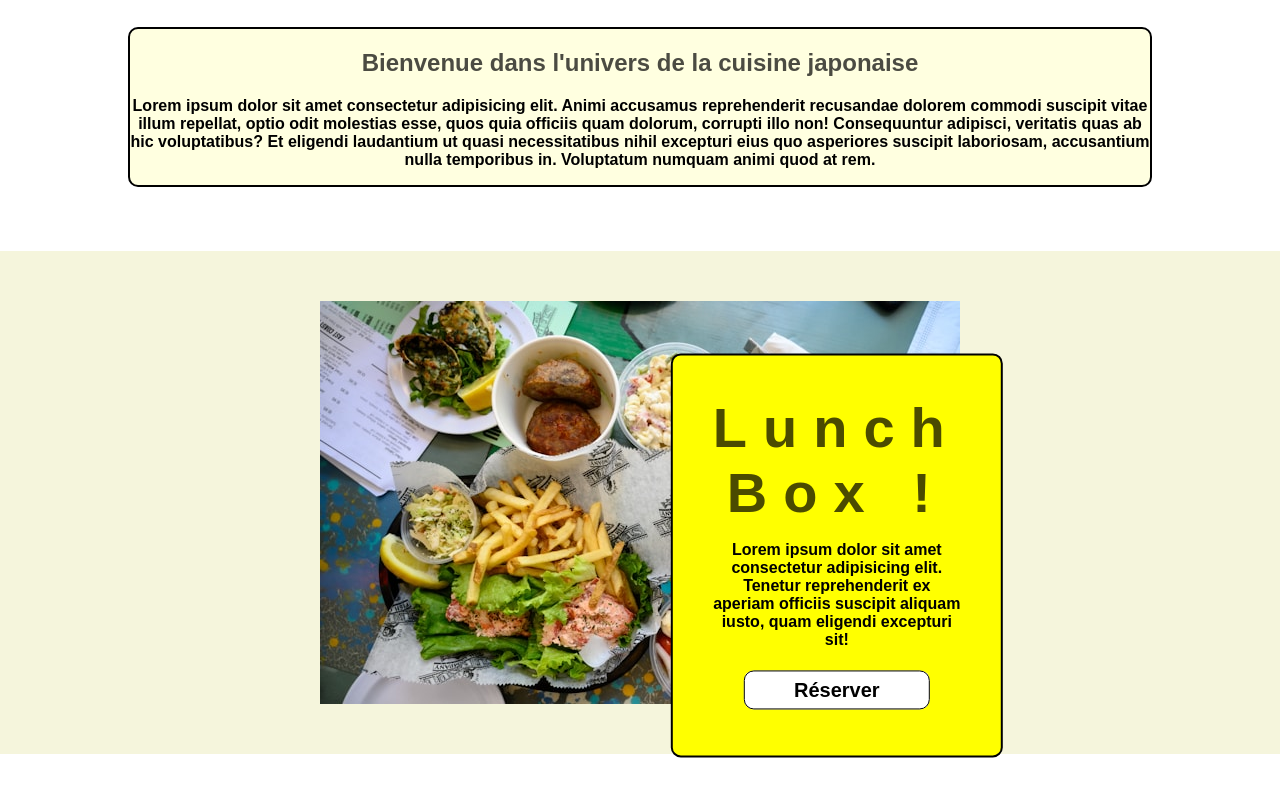
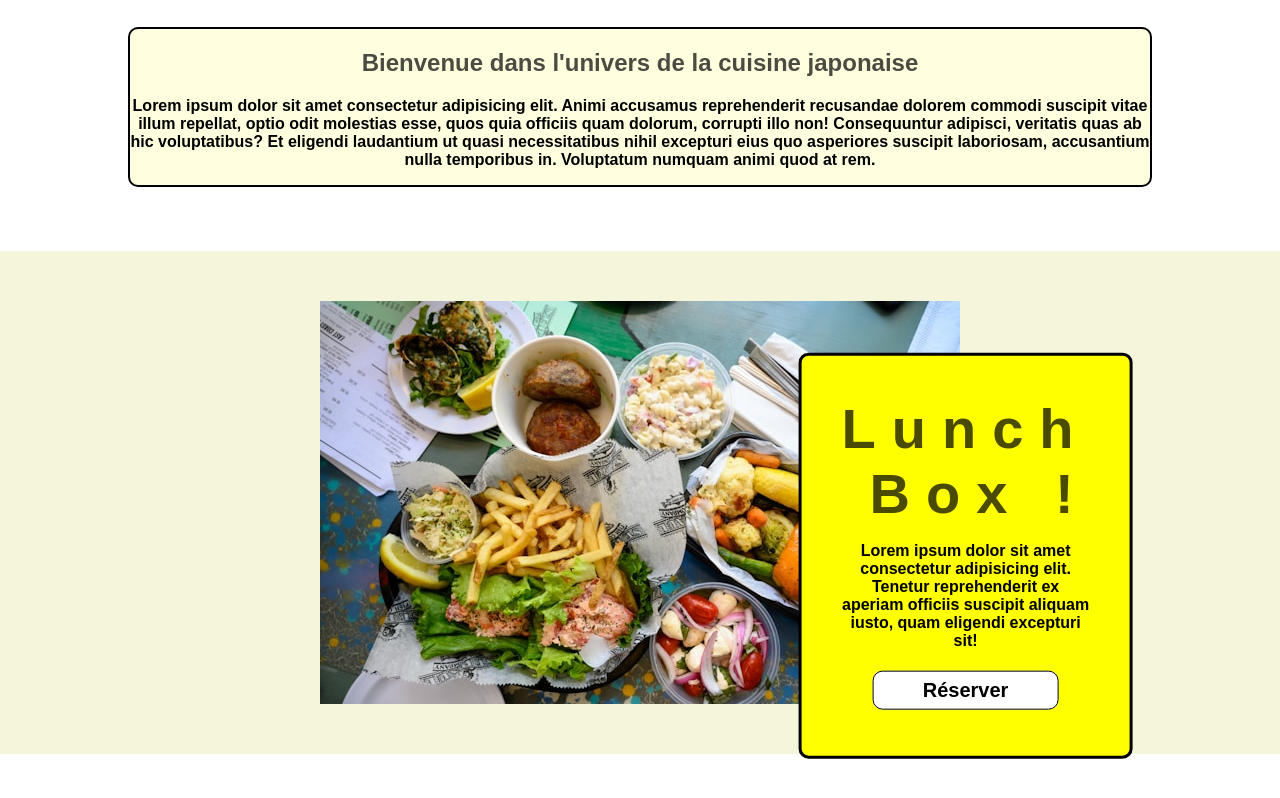
Before and after one commit to AdelDrissi/Asianfood, a React (Create React App) app: page / in a window 1280 px wide. Shown: the part 1096-1894 px from the top of the page. Built offline with nearby package versions, Linux system fonts and the light colour scheme.

Commit message:
border lunch box

```diff
--- a/src/components/Header.jsx
+++ b/src/components/Header.jsx
@@ -34,6 +34,11 @@ const Header = () => {
                 Infos
               </ScrollLink>
             </li>
+            <li onClick={closeSubMenu}>
+              <ScrollLink to="sectionContact" smooth={true} duration={700}>
+                Contact
+              </ScrollLink>
+            </li>
             <li
               onMouseEnter={() => setIsSubMenuOpen(true)}
               onMouseLeave={() => setIsSubMenuOpen(false)}
@@ -52,11 +57,6 @@ const Header = () => {
                 )}
               </ScrollLink>
             </li>
-            <li onClick={closeSubMenu}>
-              <ScrollLink to="sectionContact" smooth={true} duration={700}>
-                Contact
-              </ScrollLink>
-            </li>
           </ul>
         </div>
         <div className="IconResponsive">
--- a/src/components/Lunch.jsx
+++ b/src/components/Lunch.jsx
@@ -8,7 +8,7 @@ function Lunch() {
         <div className="image-container">
           <img src={lunchbox} alt="Background" className="lunch-box" />
           <div className="text-overlay">
-            <h1> Lunch Box ! </h1>
+            <h1 className='lunch-title'> Lunch Box ! </h1>
             <p>
               Lorem ipsum dolor sit amet consectetur adipisicing elit. Tenetur
               reprehenderit ex aperiam officiis suscipit aliquam iusto, quam
--- a/src/styles/_lunch.scss
+++ b/src/styles/_lunch.scss
@@ -24,16 +24,19 @@
   display: block;
 }
 
+.lunch-title {
+  text-align: end;
+}
+
 .text-overlay {
   position: absolute;
   background: yellow;
   top: 52%; /* Place le contenu au centre vertical de l'image */
-  left: 60%; /* Place le contenu au centre horizontal de l'image */
+  left: 80%; /* Place le contenu au centre horizontal de l'image */
   transform: translate(-10%, -39%);
   text-align: center;
   color: black;
-  border: 2px solid black;
+  border: 3px solid black;
   border-radius: 10px;
   padding: 40px 40px;
-
 }
```
